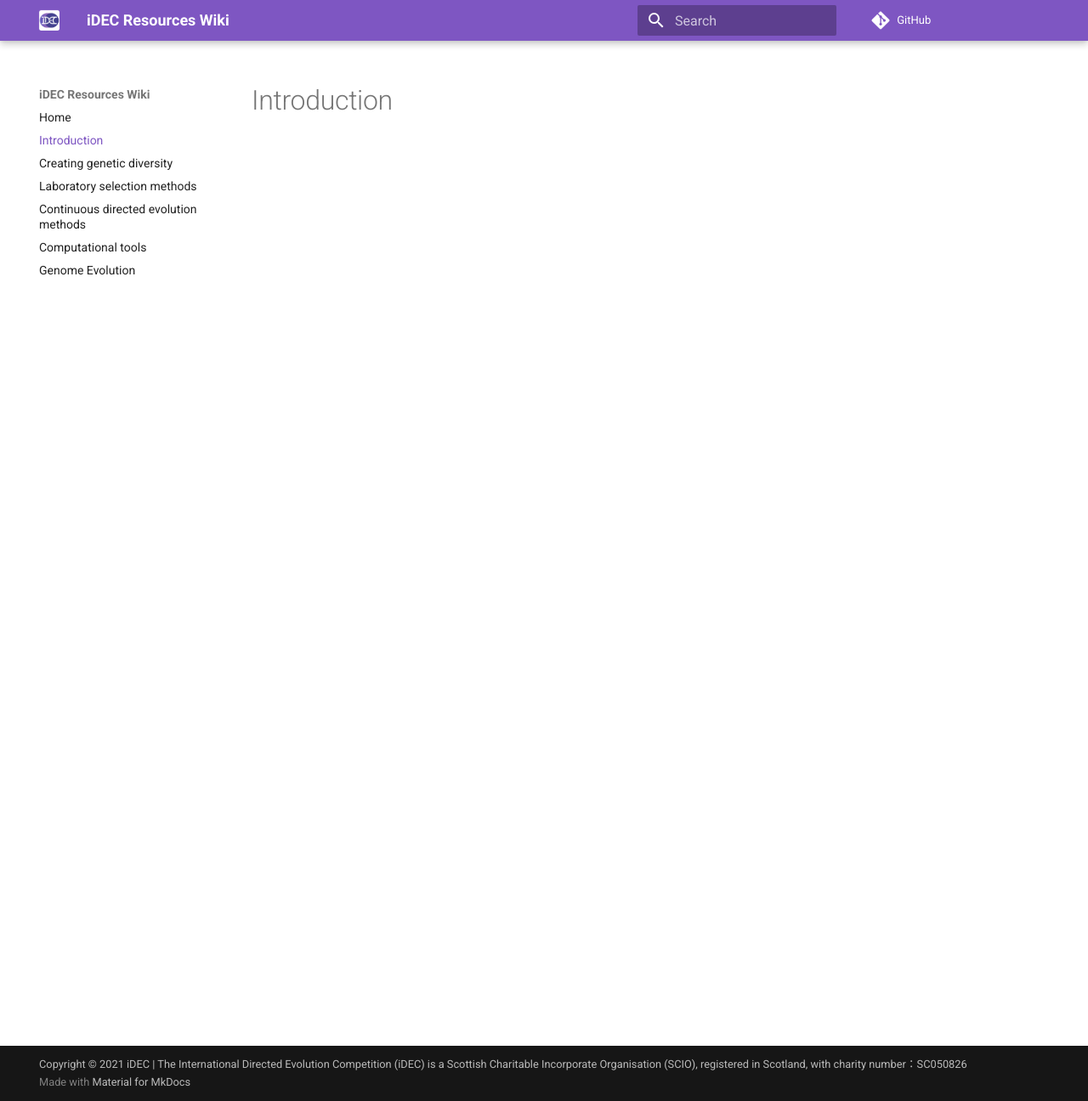
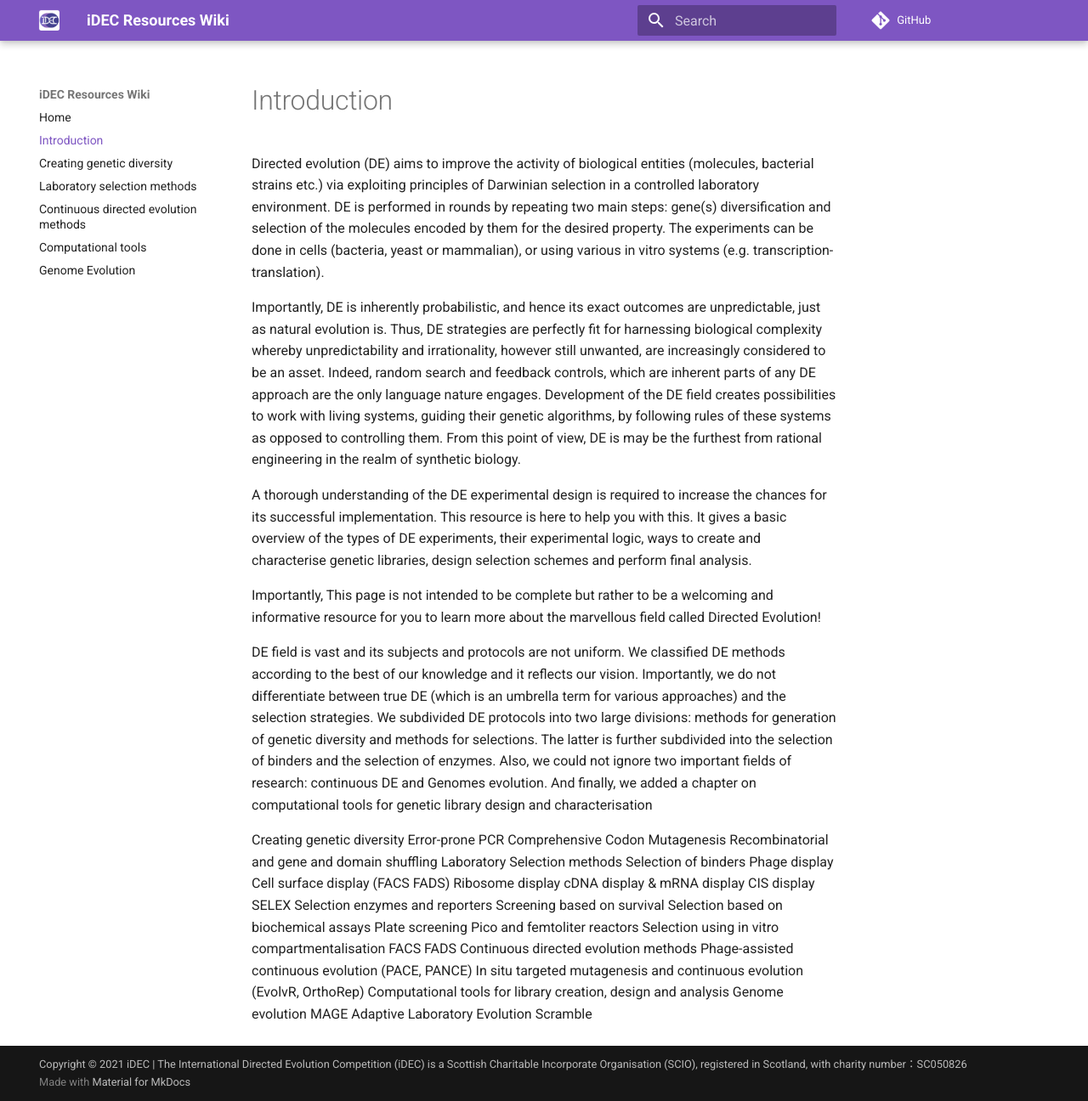
Before and after one commit to idechq/idec-wiki, an MkDocs documentation site: the page built from docs/introduction.md, in a window 1280 px wide and 1296 px high. Shown: the whole window at 85% size. Built offline with MkDocs 1.6.1 and Material for MkDocs 9.7.7, drawn with Linux system fonts in a browser that asks for light colours; comment, search, counter and statistics services are not loaded.

Commit message:
Update introduction.md

```diff
--- a/docs/introduction.md
+++ b/docs/introduction.md
@@ -1 +1,39 @@
-# Introduction
+#Introduction
+
+Directed evolution (DE) aims to improve the activity of biological entities (molecules, bacterial strains etc.) via exploiting principles of Darwinian selection in a controlled laboratory environment. DE is performed in rounds by repeating two main steps: gene(s) diversification and selection of the molecules encoded by them for the desired property. The experiments can be done in cells (bacteria, yeast or mammalian), or using various in vitro systems (e.g. transcription-translation).
+
+Importantly, DE is inherently probabilistic, and hence its exact outcomes are unpredictable, just as natural evolution is. Thus, DE strategies are perfectly fit for harnessing biological complexity whereby unpredictability and irrationality, however still unwanted, are increasingly considered to be an asset. Indeed, random search and feedback controls, which are inherent parts of any DE approach are the only language nature engages. Development of the DE field creates possibilities to work with living systems, guiding their genetic algorithms, by following rules of these systems as opposed to controlling them. From this point of view, DE is may be the furthest from rational engineering in the realm of synthetic biology.
+
+A thorough understanding of the DE experimental design is required to increase the chances for its successful implementation. This resource is here to help you with this. It gives a basic overview of the types of DE experiments, their experimental logic, ways to create and characterise genetic libraries, design selection schemes and perform final analysis.
+
+Importantly, This page is not intended to be complete but rather to be a welcoming and informative resource for you to learn more about the marvellous field called Directed Evolution!
+
+DE field is vast and its subjects and protocols are not uniform. We classified DE methods according to the best of our knowledge and it reflects our vision. Importantly, we do not differentiate between true DE (which is an umbrella term for various approaches) and the selection strategies. We subdivided DE protocols into two large divisions: methods for generation of genetic diversity and methods for selections. The latter is further subdivided into the selection of binders and the selection of enzymes. Also, we could not ignore two important fields of research: continuous DE and Genomes evolution. And finally, we added  a chapter on computational tools for genetic library design and characterisation
+
+Creating genetic diversity
+Error-prone PCR
+Comprehensive Codon Mutagenesis
+Recombinatorial and gene and domain shuffling
+Laboratory Selection methods
+Selection of binders
+Phage display
+Cell surface display (FACS FADS)
+Ribosome display
+cDNA display & mRNA display
+CIS display
+SELEX
+Selection enzymes and reporters
+Screening based on survival
+Selection based on biochemical assays
+Plate screening
+Pico and femtoliter reactors
+Selection using in vitro compartmentalisation
+FACS FADS
+Continuous directed evolution methods
+Phage-assisted continuous evolution (PACE, PANCE)
+In situ targeted mutagenesis and continuous evolution (EvolvR, OrthoRep)
+Computational tools for library creation, design and analysis
+Genome evolution
+MAGE
+Adaptive Laboratory Evolution
+Scramble
```
